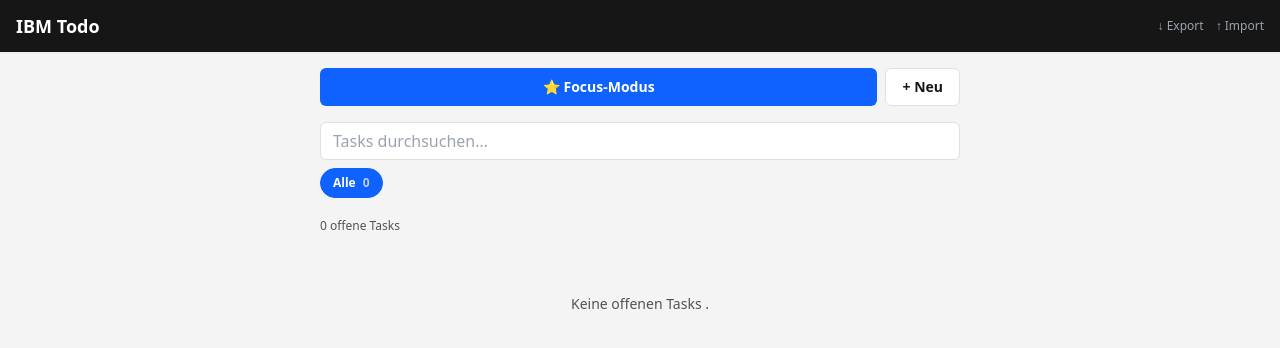
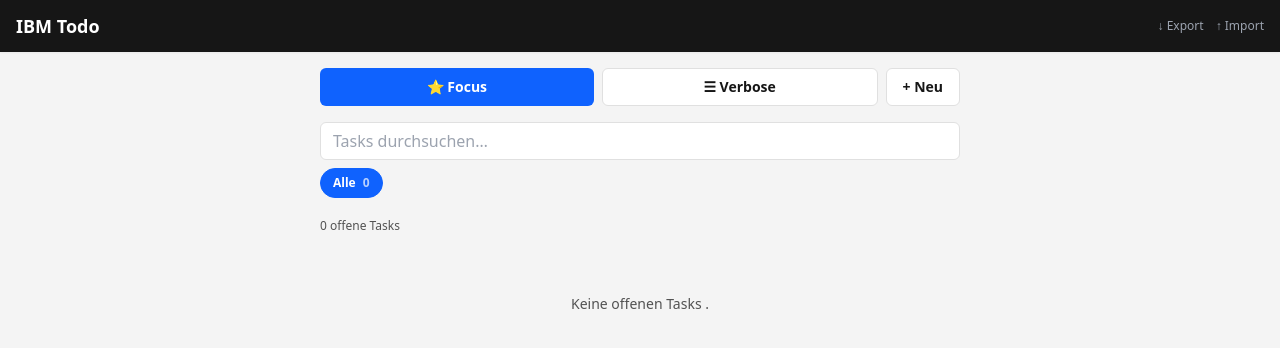
Before and after one commit to SimonHanischSAG/ToDoList, a SvelteKit app: page / in a window 1280 px wide. Shown: the top 348 px of the page. Built offline with nearby package versions, Linux system fonts and the light colour scheme.

Commit message:
feat: Verbose-Mode zeigt alle Details aufgeklappt

```diff
--- a/src/lib/components/TaskCard.svelte
+++ b/src/lib/components/TaskCard.svelte
@@ -5,8 +5,8 @@
 <script>
 	import TaskForm from './TaskForm.svelte';
 
-	/** @type {{ task: import('$lib/model/task.js').Task, ondone: () => void, ondelete: () => void }} */
-	let { task, ondone, ondelete } = $props();
+	/** @type {{ task: import('$lib/model/task.js').Task, verbose?: boolean, ondone: () => void, ondelete: () => void }} */
+	let { task, verbose = false, ondone, ondelete } = $props();
 
 	const PRIORITY_COLORS = {
 		urgent: 'bg-red-100 text-red-800 border-red-200',
@@ -33,8 +33,11 @@
 		return `In ${days} Tagen fällig`;
 	}
 
-	let expanded = $state(false);
-	let editing  = $state(false);
+	let _expanded = $state(false);
+	let editing   = $state(false);
+
+	// Im Verbose-Mode immer aufgeklappt; sonst manuell steuerbar
+	const expanded = $derived(verbose || _expanded);
 
 	const deadline  = $derived(deadlineText(task.dueDate));
 	const isOverdue = $derived(!!task.dueDate && new Date(task.dueDate) < new Date());
@@ -92,8 +95,13 @@
 				</div>
 
 				<!-- Expanded: Beschreibung + Tags + Blockiert-durch -->
-				{#if expanded && (task.description || task.tags.length > 0 || task.blockedBy.length > 0)}
+				{#if expanded && (task.description || task.tags.length > 0 || task.blockedBy.length > 0 || task.dueDate)}
 					<div class="mt-2 pt-2 border-t border-ibm-gray-dark space-y-1.5">
+						{#if verbose && task.dueDate}
+							<p class="text-xs text-ibm-text-muted">
+								Deadline: <span class="{isOverdue ? 'text-red-600 font-semibold' : 'text-orange-600'}">{task.dueDate}</span>
+							</p>
+						{/if}
 						{#if task.description && task.description !== task.title}
 							<!-- eslint-disable-next-line svelte/no-at-html-tags -->
 							<div class="text-xs text-ibm-text-muted leading-relaxed rich-content">
@@ -115,15 +123,15 @@
 			</div>
 
 			<!-- Aktionen: Details + Löschen -->
-			<div class="flex items-center gap-1 flex-shrink-0">
-				{#if task.description || task.tags.length > 0}
-					<button
-						onclick={() => expanded = !expanded}
-						class="text-ibm-text-muted hover:text-ibm-text transition-colors p-1 text-xs"
-						title={expanded ? 'Weniger anzeigen' : 'Details anzeigen'}
-						aria-label="Details"
-					>{expanded ? '▲' : '▼'}</button>
-				{/if}
+				<div class="flex items-center gap-1 flex-shrink-0">
+					{#if !verbose && (task.description || task.tags.length > 0)}
+						<button
+							onclick={() => _expanded = !_expanded}
+							class="text-ibm-text-muted hover:text-ibm-text transition-colors p-1 text-xs"
+							title={_expanded ? 'Weniger anzeigen' : 'Details anzeigen'}
+							aria-label="Details"
+						>{_expanded ? '▲' : '▼'}</button>
+					{/if}
 				<button
 					onclick={ondelete}
 					class="text-ibm-gray-dark hover:text-red-500 transition-colors p-1"
--- a/src/routes/+page.svelte
+++ b/src/routes/+page.svelte
@@ -8,8 +8,9 @@
 	import FocusView from '$lib/components/FocusView.svelte';
 	import TaskForm from '$lib/components/TaskForm.svelte';
 
-	let showFocus = $state(false);
-	let showForm = $state(false);
+	let showFocus   = $state(false);
+	let showVerbose = $state(false);
+	let showForm    = $state(false);
 </script>
 
 <div class="max-w-2xl mx-auto px-4 py-4">
@@ -30,10 +31,19 @@
 	<!-- Aktionsleiste -->
 	<div class="flex gap-2 mb-4">
 		<button
-			onclick={() => showFocus = !showFocus}
+			onclick={() => { showFocus = !showFocus; if (showFocus) showVerbose = false; }}
 			class="flex-1 bg-ibm-blue text-white text-sm font-semibold py-2 px-3 rounded-md hover:bg-ibm-blue-dark transition-colors"
 		>
-			{showFocus ? '← Alle Tasks' : '⭐ Focus-Modus'}
+			{showFocus ? '← Alle Tasks' : '⭐ Focus'}
+		</button>
+		<button
+			onclick={() => { showVerbose = !showVerbose; if (showVerbose) showFocus = false; }}
+			class="flex-1 text-sm font-semibold py-2 px-3 rounded-md border transition-colors
+				{showVerbose
+					? 'bg-ibm-blue text-white border-ibm-blue hover:bg-ibm-blue-dark'
+					: 'bg-white border-ibm-gray-dark text-ibm-text hover:bg-ibm-gray'}"
+		>
+			{showVerbose ? '← Kompakt' : '☰ Verbose'}
 		</button>
 		<button
 			onclick={() => showForm = true}
@@ -79,6 +89,7 @@
 						<li>
 							<TaskCard
 								{task}
+								verbose={showVerbose}
 								ondone={() => setStatus(task.id, 'done')}
 								ondelete={() => deleteTask(task.id)}
 							/>
```
Lines whose indentation alone changed are shown as unchanged.
